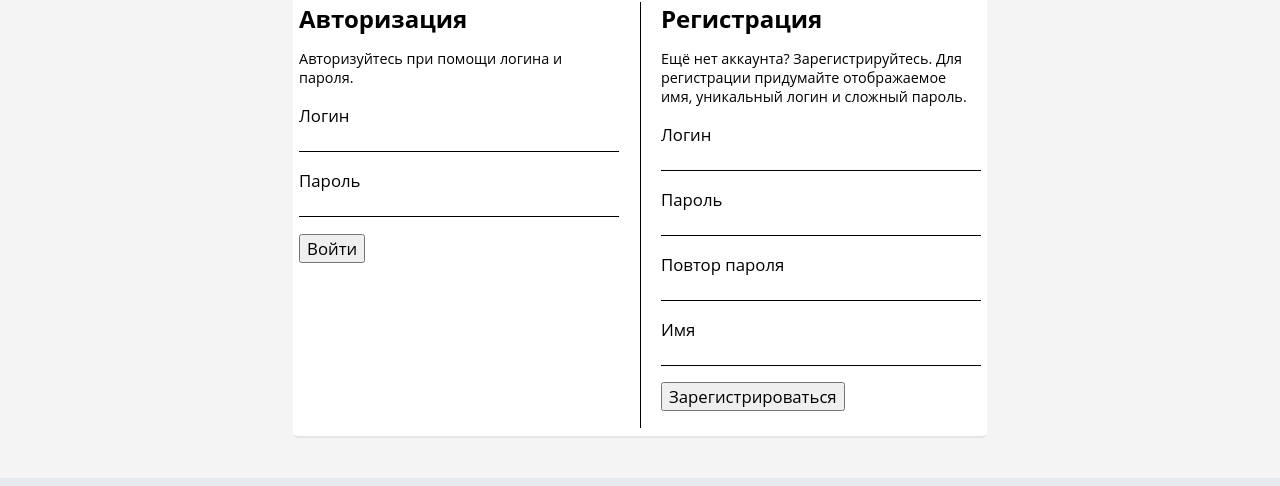
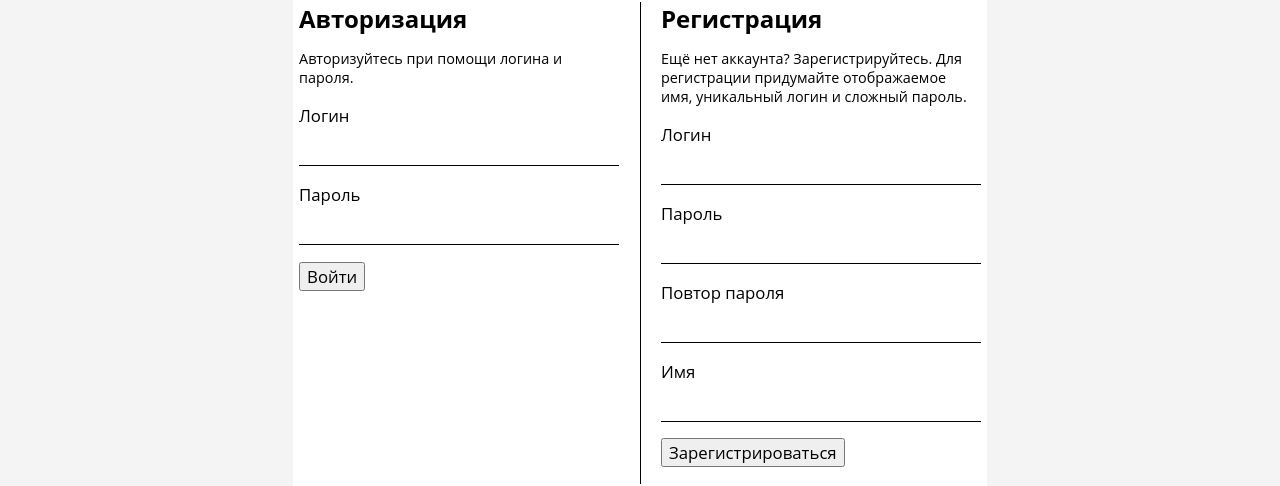
Before and after one commit to PasinZhuga01/cheese_monopoly, an Angular app: page /auth in a window 1280 px wide. Shown: the part 126-612 px from the top of the page. Built offline with nearby package versions, Linux system fonts and the light colour scheme.

Commit message:
refactor(controls): change styles for text-control (padding, margin)

```diff
--- a/src/app/common/controls/components/text-control/text-control.css
+++ b/src/app/common/controls/components/text-control/text-control.css
@@ -3,9 +3,10 @@ input {
 	height: var(--font-size);
 	border: none;
 	background: none;
-	padding: 1.5vh 0.75vw;
+	padding: 2vh 0.75vw;
+	padding-left: 0.5vw;
+	margin-top: 0.75vh;
 	box-sizing: border-box;
-	padding-left: 0.5vw;
 	border-bottom: 1px solid black;
 }
 
```
